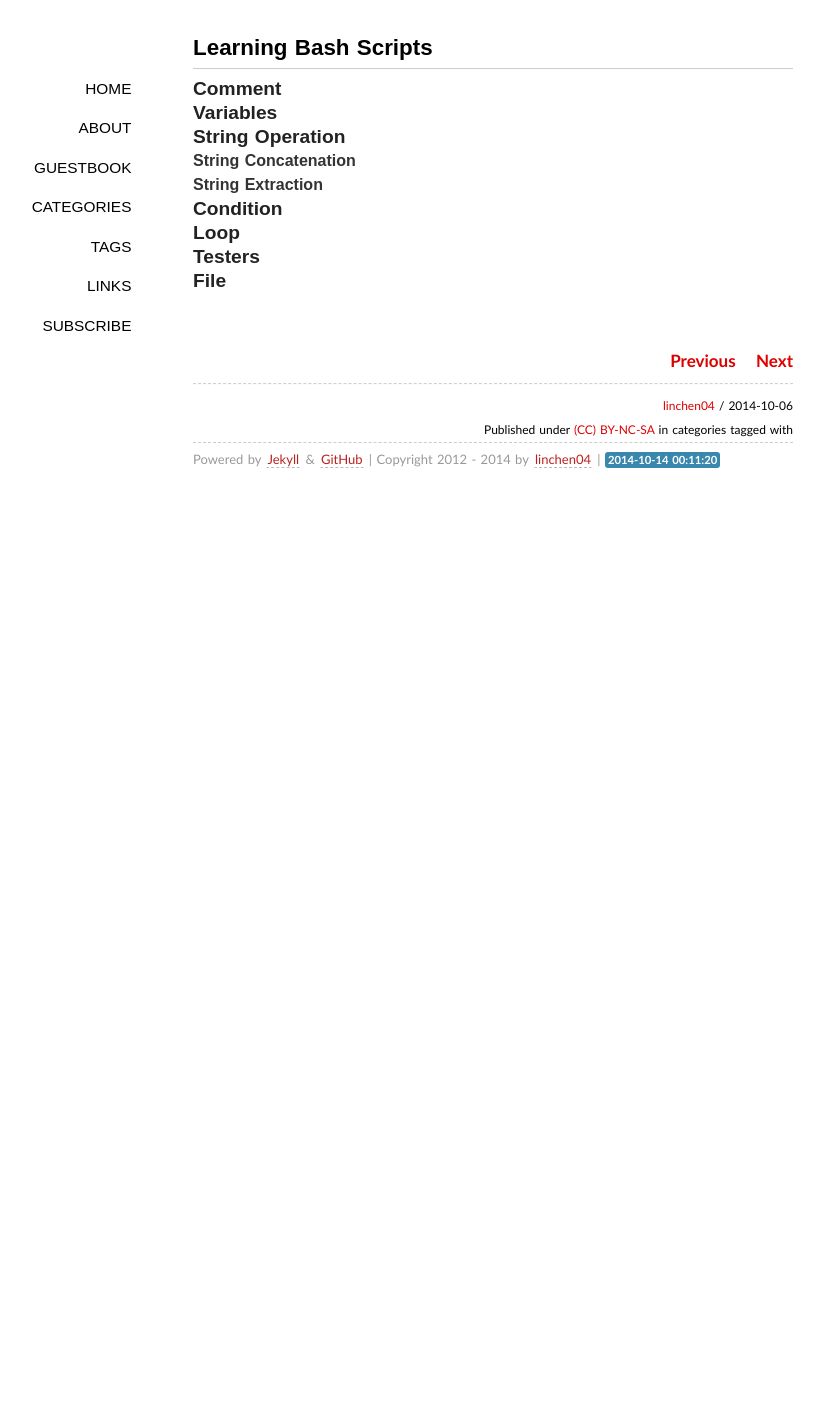
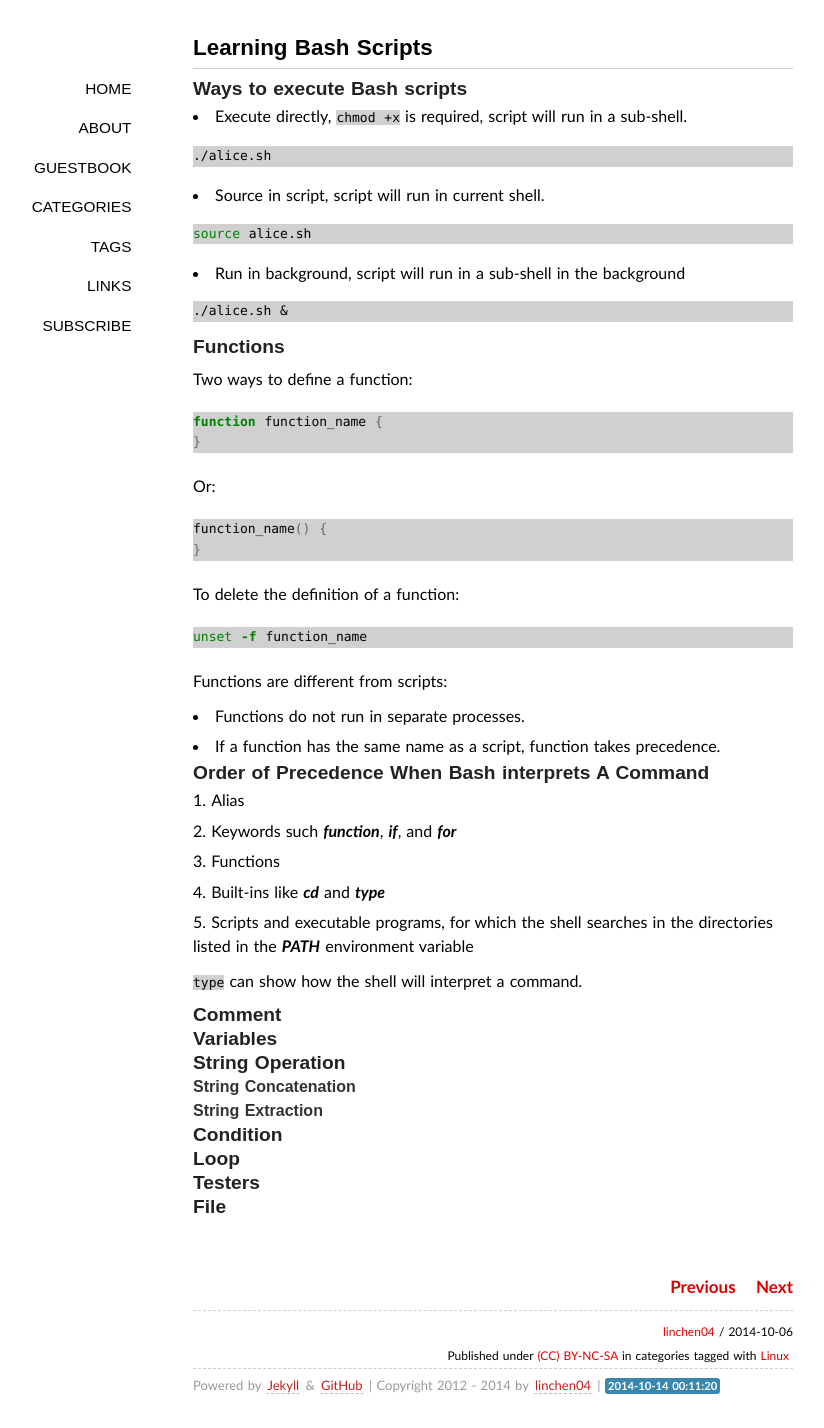
Before and after one commit to lchenn/linchen04.github.io, a Jekyll site: the page built from _posts/2014-10-06-learning-bash-scripts.md, in a window 1280 px wide. Shown: the whole page, without its empty margins (147-971 px from the left). Built offline with Jekyll 4.4.1, drawn with Linux system fonts in a browser that asks for light colours; some web fonts are replaced; Markdown is read by kramdown in place of the engine named in the settings; comment, search, counter and statistics services are not loaded; before the commit the page ends 900 px from its top, so only the background shows below that.

Commit message:
functions about bash scripts

````diff
--- a/_posts/2014-10-06-learning-bash-scripts.md
+++ b/_posts/2014-10-06-learning-bash-scripts.md
@@ -2,12 +2,67 @@
 layout: post
 title: "Learning Bash Scripts"
 categories:
-tags:
+tags: "Linux"
 ---
+
+### Ways to execute Bash scripts
+- Execute directly, ```chmod +x``` is required, script will run in a sub-shell.
+
+```bash
+./alice.sh
+```
+
+- Source in script, script will run in current shell.
+
+```bash
+source alice.sh
+```
+
+- Run in background, script will run in a sub-shell in the background
+
+```bash
+./alice.sh &
+```
+
+### Functions
+Two ways to define a function:
+
+```bash
+function function_name {
+}
+```
+Or:
+
+```bash
+function_name() {
+}
+```
+
+To delete the definition of a function:
+
+```bash
+unset -f function_name
+```
+
+Functions are different from scripts:
+
+- Functions do not run in separate processes.
+- If a function has the same name as a script, function takes precedence.
+
+
+### Order of Precedence When Bash interprets A Command
+1. Alias
+2. Keywords such ***function***, ***if***, and ***for***
+3. Functions
+4. Built-ins like ***cd*** and ***type***
+5. Scripts and executable programs, for which the shell searches in the directories listed in the ***PATH*** environment variable
+
+```type``` can show how the shell will interpret a command.
 
 ### Comment
 
 ### Variables
+
 
 ### String Operation
 #### String Concatenation
````
